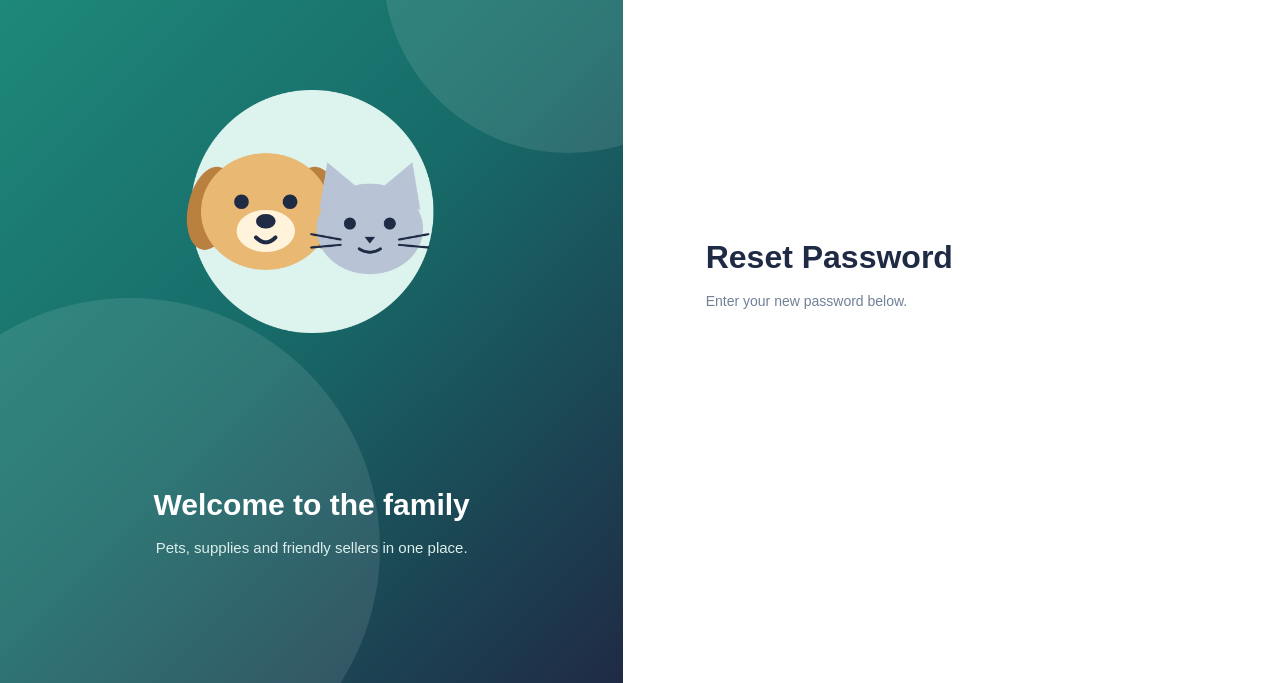
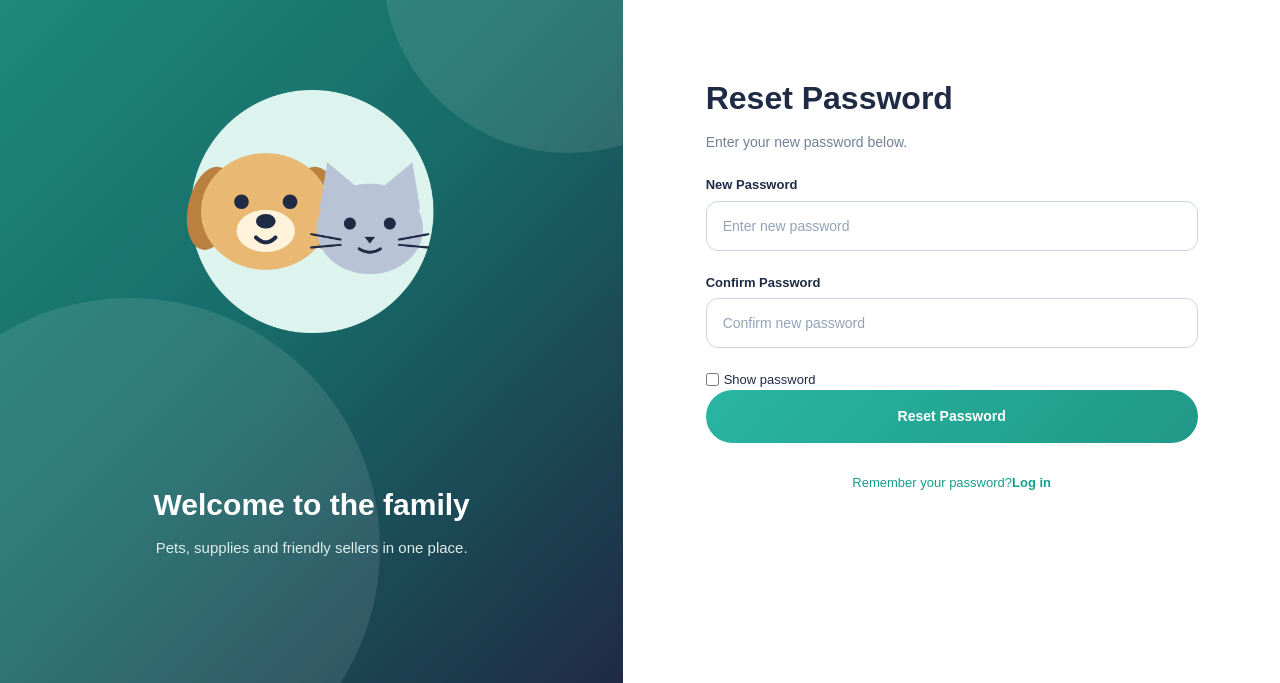
Before and after one commit to CY4NAD3/pawnest, a plain HTML site: page forgotPassword.html in a window 1280 px wide. Shown: the part 117-800 px from the top of the page. Drawn offline with Linux system fonts and the light colour scheme.

Commit message:
Login and forgot password page update

```diff
--- a/forgotPassword.html
+++ b/forgotPassword.html
@@ -29,12 +29,35 @@
                 <p class="subtitle">Enter your new password below.</p>
 
                 <form id="forgotPasswordForm" novalidate>
+                    <div class="form-group">
+                        <label for="newPassword">New Password</label>
+                        <input type="password" id="newPassword" name="newPassword" placeholder="Enter new password">
+                        <span class="error" id="newPasswordError"></span>
+                    </div>
 
+                    <div class="form-group">
+                        <label for="confirmPassword">Confirm Password</label>
+                        <input type="password" id="confirmPassword" name="confirmPassword" placeholder="Confirm new password">
+                        <span class="error" id="confirmPasswordError"></span>
+                    </div>
+
+                    <div class="options">
+                        <label>
+                            <input type="checkbox" id="showPassword">Show password
+                        </label>
+                    </div>
+
+                    <button type="submit" class="btn">Reset Password</button>
+
+                    <div class="register-section">
+                        <p>Remember your password?<a href="Login.html">Log in</a></p>
+                    </div>
 
                 </form>
             </div>
         </div>
 
+        <script src="forgotPassword.js"></script>
 
     </body>
 </html>
```
Also changed, not shown: Login.html (+2 -2 lines), register.html (+1 -1 lines).
